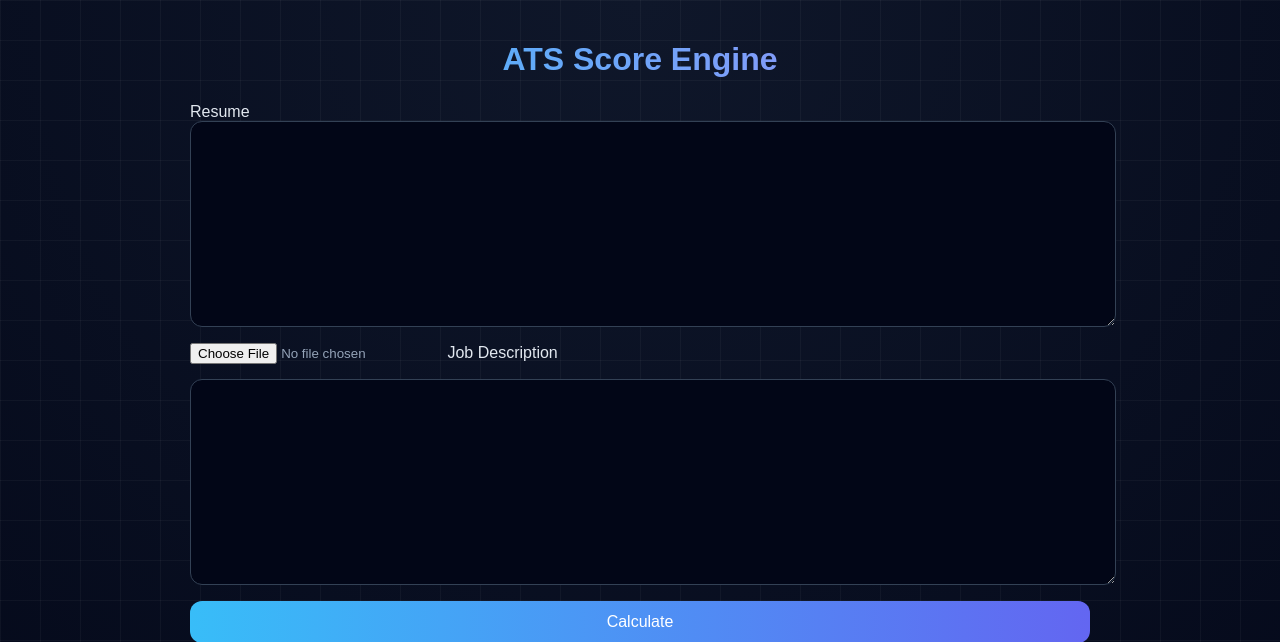
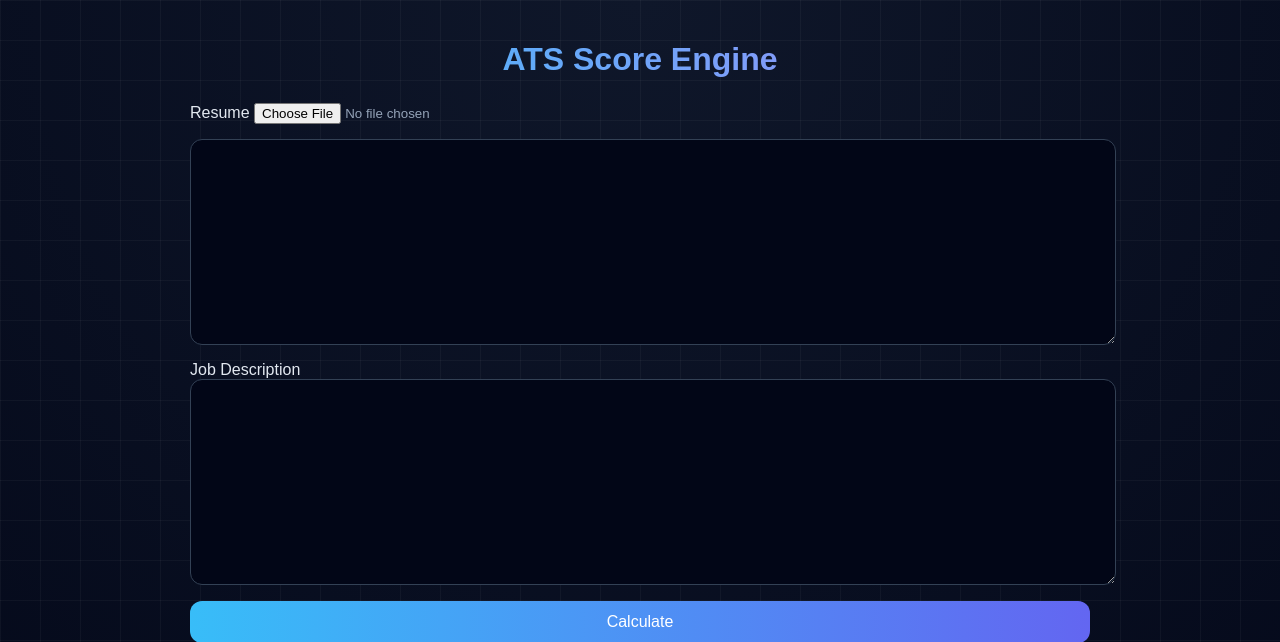
Before and after one commit to MoFa4/ats-score-engine, a Flask app: page / in a window 1280 px wide. Shown: the top 642 px of the page. Run offline with Flask 2, Linux system fonts and the light colour scheme.

Commit message:
Update index.html with styling and positioning

```diff
--- a/templates/index.html
+++ b/templates/index.html
@@ -12,17 +12,27 @@
 
     <h1>ATS Score Engine</h1>
 
-    <form method="POST" enctype="multipart/form-data">
+   <form method="POST" enctype="multipart/form-data">
 
-        <label>Resume</label>
+    <!-- Resume Section -->
+    <div class="input-section">
+        <div class="section-header">
+            <label>Resume</label>
+            <input type="file" name="resume_file">
+        </div>
         <textarea name="resume">{{ resume_text }}</textarea>
-        <input type="file" name="resume_file">
+    </div>
 
-        <label>Job Description</label>
+    <!-- Job Description Section -->
+    <div class="input-section">
+        <div class="section-header">
+            <label>Job Description</label>
+        </div>
         <textarea name="jobdesc">{{ jd_text }}</textarea>
+    </div>
 
-        <button type="submit">Calculate</button>
-    </form>
+    <button type="submit">Calculate</button>
+</form>
 
     <div class="result-box">
         <h3>Predicted Score</h3>
```
